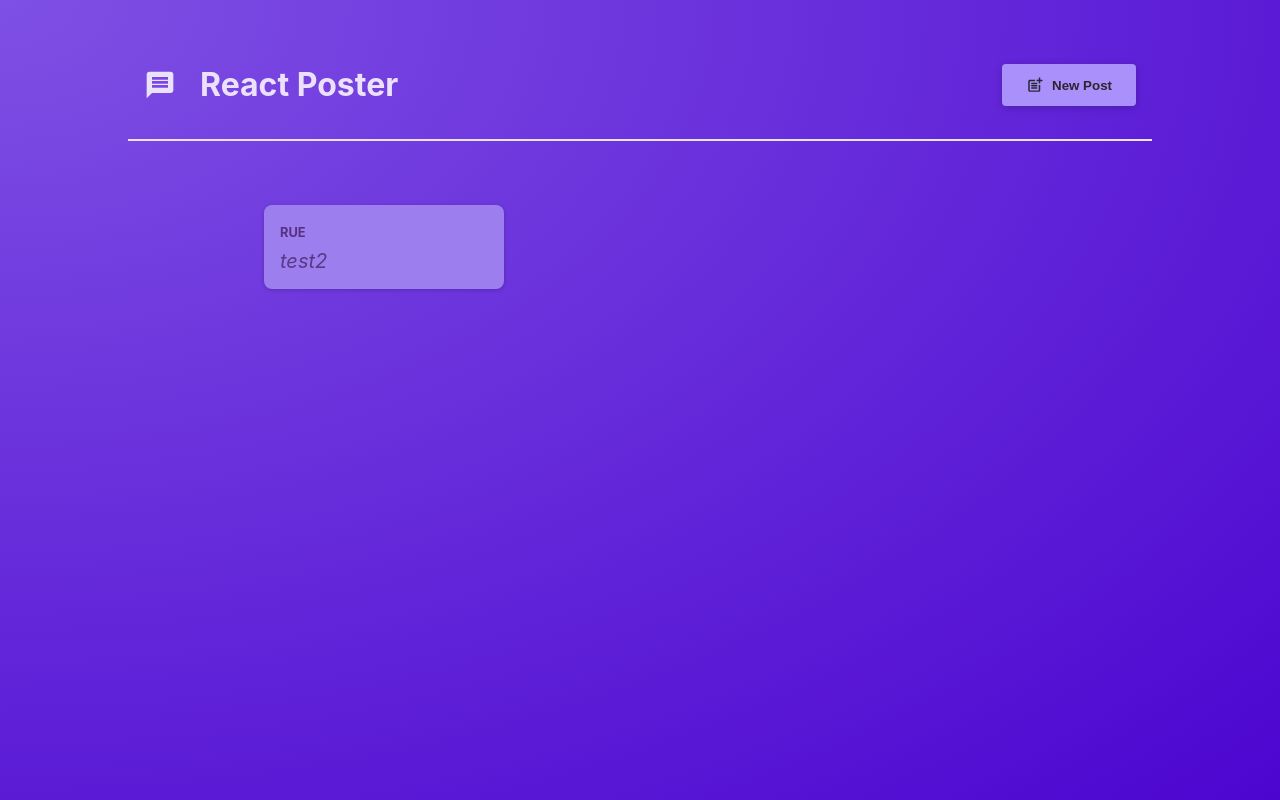
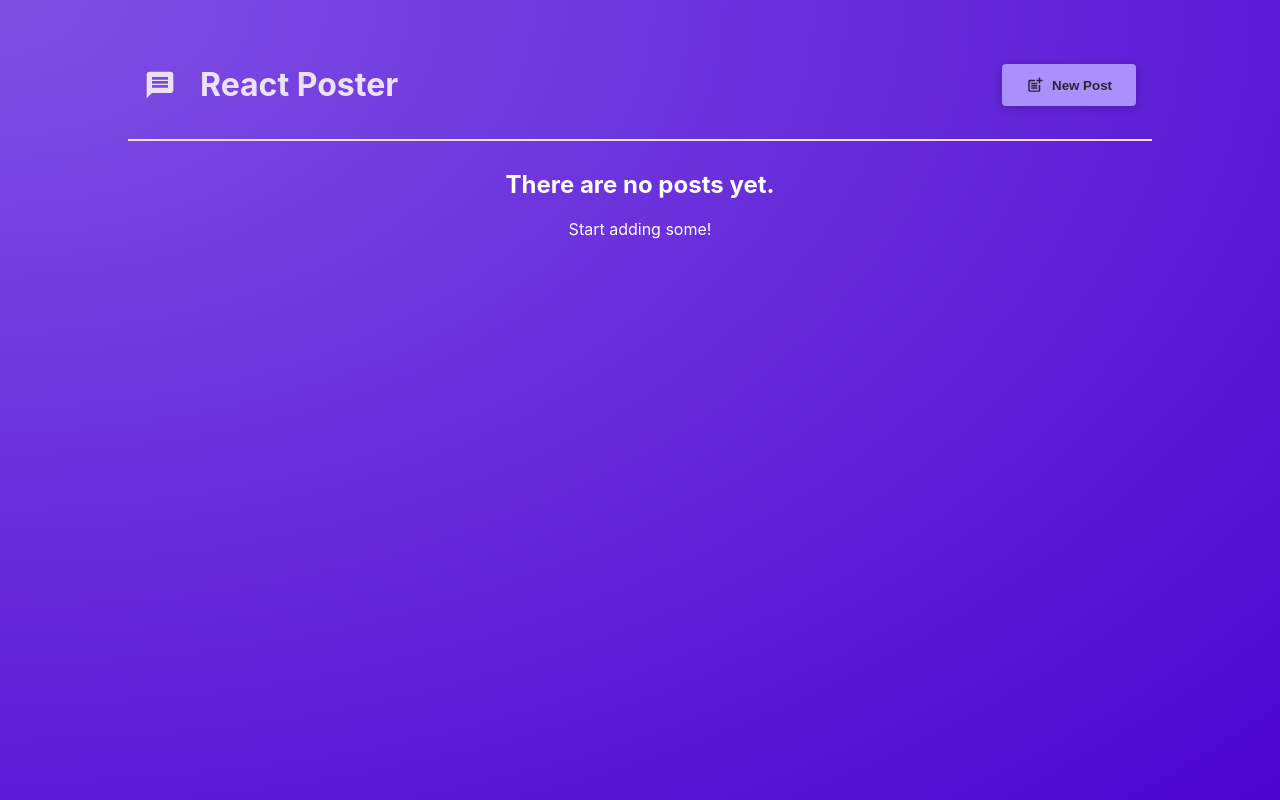
Before and after one commit to HwanKR/NextJS-udemy-study, a React (Vite) app in the folder starting-project/: page / in a window 1280 px wide. Built offline with nearby package versions, Linux system fonts and the light colour scheme.

Commit message:
Part 35 complete

```diff
--- a/starting-project/src/components/PostsList.jsx
+++ b/starting-project/src/components/PostsList.jsx
@@ -21,9 +21,19 @@
   return (
     <>
       {isPosting && modalContent}
-      <ul className={classes.posts}>
-        <Post author="rue" body="test2" />
-      </ul>
+      {posts.length > 0 && (
+        <ul className={classes.posts}>
+          {posts.map((post) => (
+            <Post key={post.body} author={post.author} body={post.body} />
+          ))}
+        </ul>
+      )}
+      {posts.length === 0 && (
+        <div style={{ textAlign: 'center', color: 'white' }}>
+          <h2>There are no posts yet.</h2>
+          <p>Start adding some!</p>
+        </div>
+      )}
     </>
   );
 }
```
